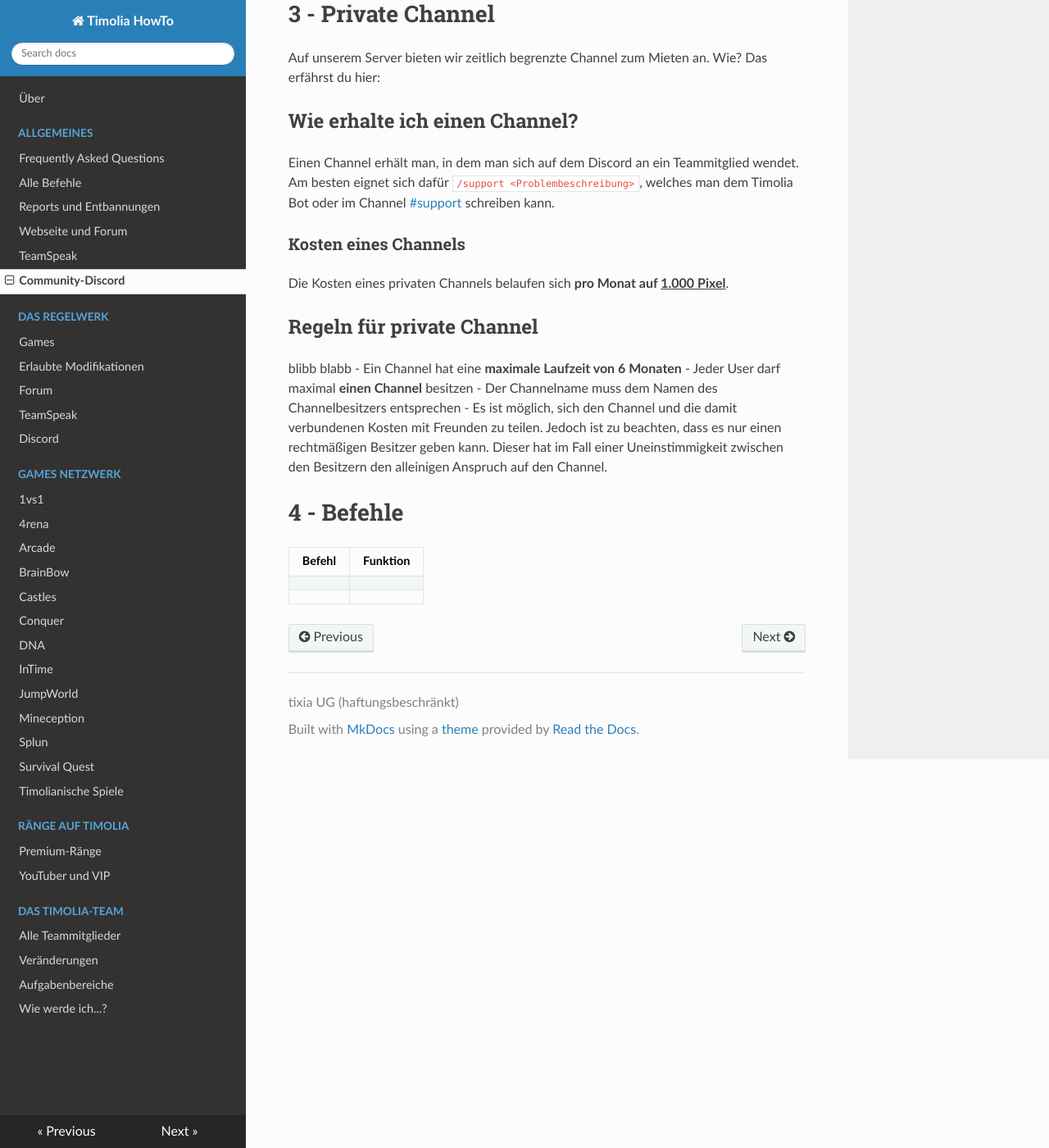
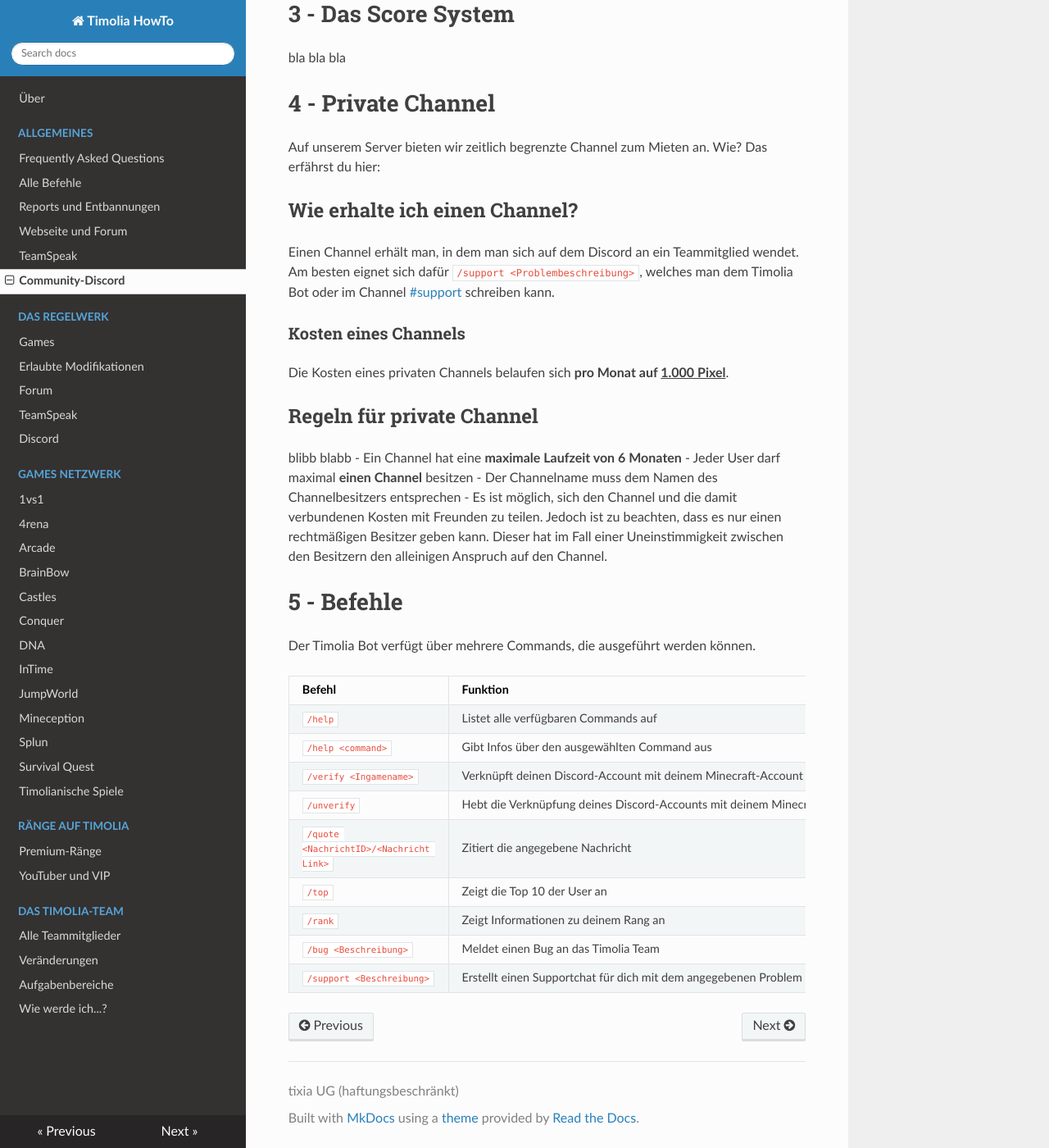
Before and after one commit to TimoliaDE/HowTo, an MkDocs documentation site: the page built from docs/discord.md, in a window 1280 px wide and 1400 px high, scrolled down 632 px. Shown: the whole window at 82% size. Built offline with MkDocs 1.6.1, drawn with Linux system fonts in a browser that asks for light colours; nearby versions of some CDN libraries; old or Windows-style settings are respelled for this version of MkDocs.

Commit message:
Update discord.md

```diff
--- a/docs/discord.md
+++ b/docs/discord.md
@@ -10,7 +10,11 @@ blubb blubb
 # 2 - Discord Regelwerk
 Die Regeln des Discord-Servers kannst du dem Channel [#regeln](https://discordapp.com/channels/407554118887014402/407565978025852929) auf dem Discord entnehmen oder [hier](/rules/discord/) nachlesen.
 
-# 3 - Private Channel
+# 3 - Das Score System
+
+bla bla bla
+
+# 4 - Private Channel
 Auf unserem Server bieten wir zeitlich begrenzte Channel zum Mieten an. Wie? Das erfährst du hier:
 
 ## Wie erhalte ich einen Channel?
@@ -27,9 +31,18 @@ blibb blabb
 - Der Channelname muss dem Namen des Channelbesitzers entsprechen
 - Es ist möglich, sich den Channel und die damit verbundenen Kosten mit Freunden zu teilen. Jedoch ist zu beachten, dass es nur einen rechtmäßigen Besitzer geben kann. Dieser hat im Fall einer Uneinstimmigkeit zwischen den Besitzern den alleinigen Anspruch auf den Channel.
 
-# 4 - Befehle
+# 5 - Befehle
+
+Der Timolia Bot verfügt über mehrere Commands, die ausgeführt werden können.
 
 | Befehl | Funktion |
 | ------ | -------- |
-| | |
-| | |
+| `/help` | Listet alle verfügbaren Commands auf |
+| `/help <command>` | Gibt Infos über den ausgewählten Command aus |
+| `/verify <Ingamename>` | Verknüpft deinen Discord-Account mit deinem Minecraft-Account |
+| `/unverify` | Hebt die Verknüpfung deines Discord-Accounts mit deinem Minecraft-Account auf |
+| `/quote <NachrichtID>/<Nachricht Link>` | Zitiert die angegebene Nachricht |
+| `/top` | Zeigt die Top 10 der User an|
+| `/rank` | Zeigt Informationen zu deinem Rang an |
+| `/bug <Beschreibung>` | Meldet einen Bug an das Timolia Team |
+| `/support <Beschreibung>` | Erstellt einen Supportchat für dich mit dem angegebenen Problem |
```
